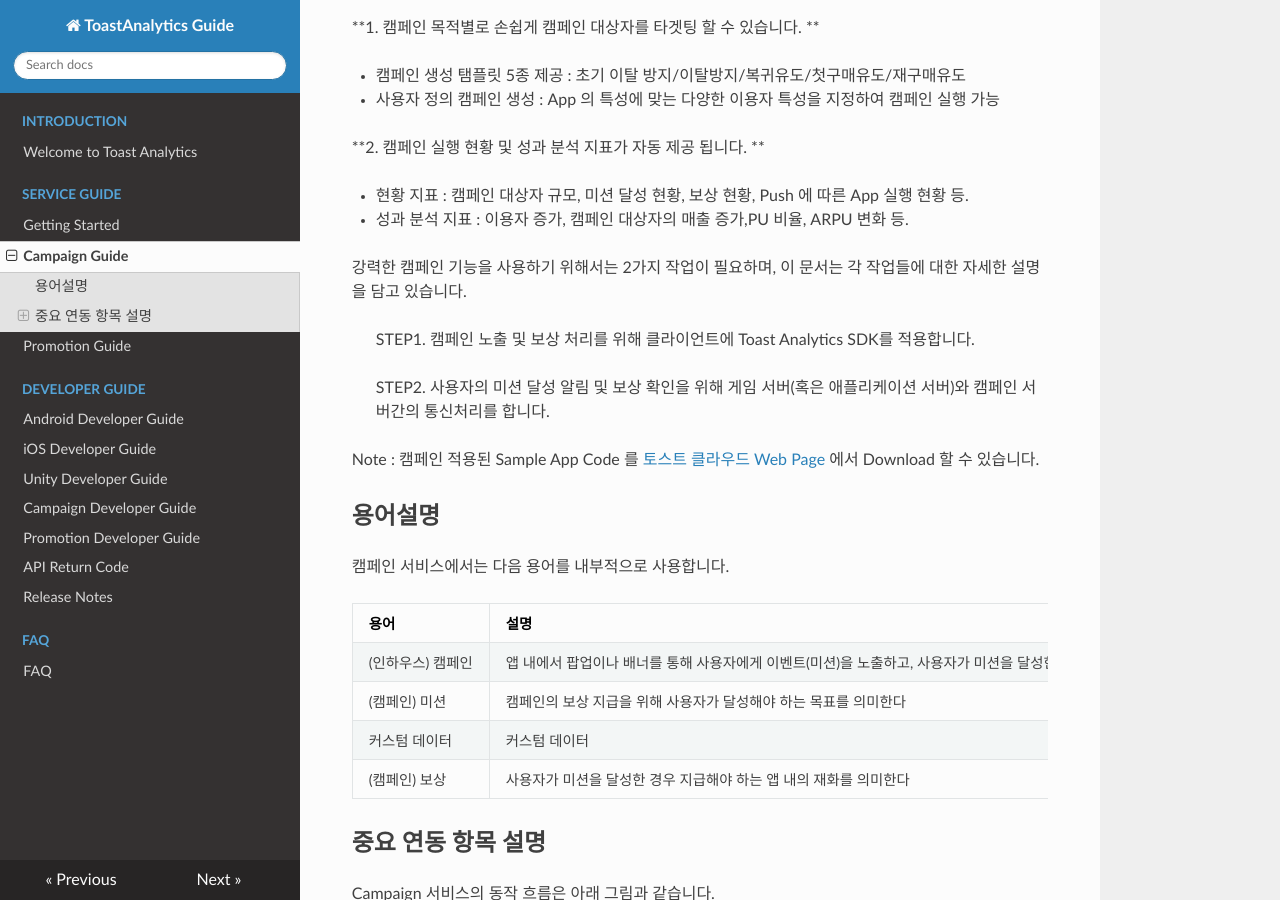
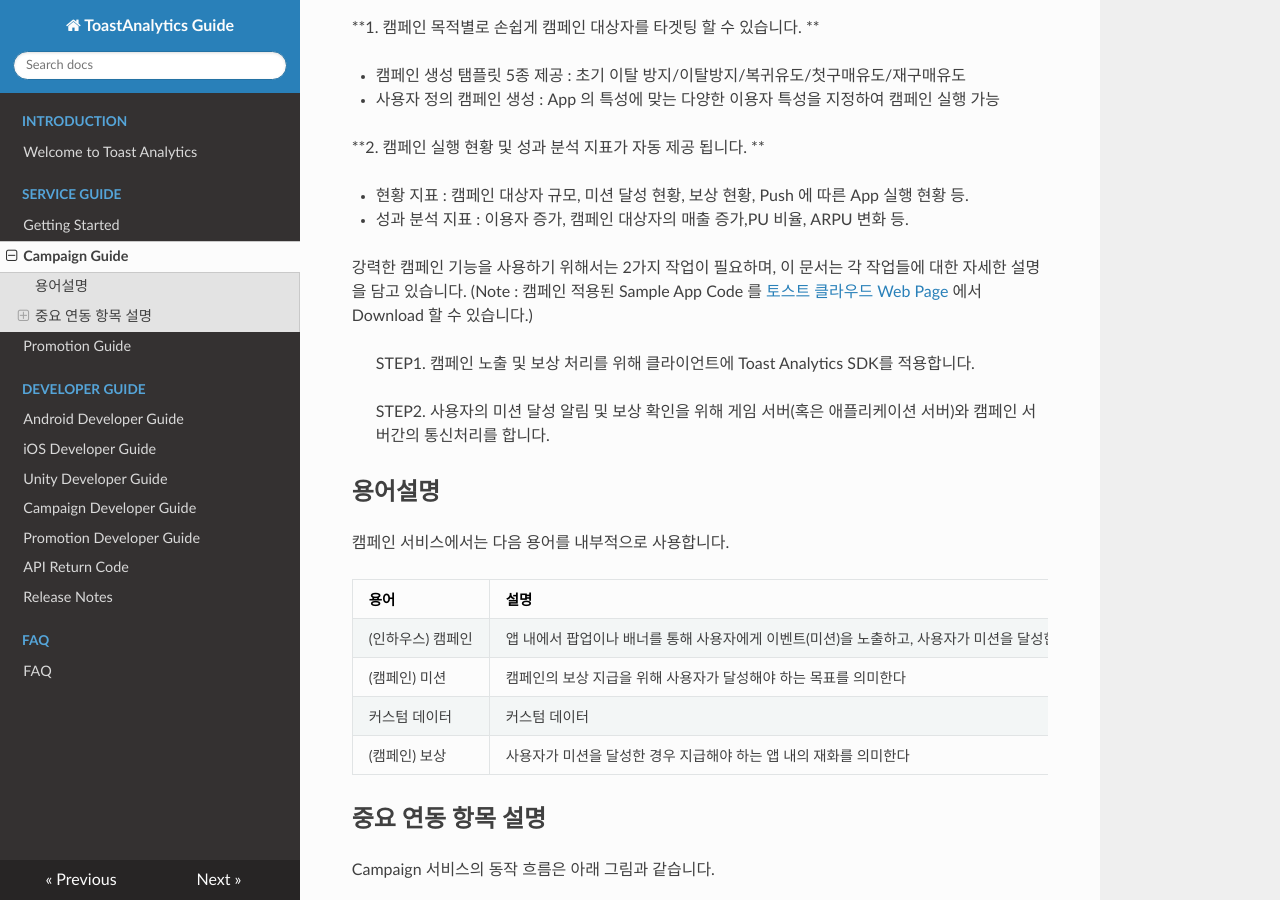
Before and after one commit to ToastAnalytics/ToastAnalytics, an MkDocs documentation site: the page built from docs/Developer/2. Campaign Guide.md, in a window 1280 px wide and 900 px high, scrolled down 336 px. Built offline with MkDocs 1.6.1, drawn with Linux system fonts in a browser that asks for light colours; nearby versions of some CDN libraries; old or Windows-style settings are respelled for this version of MkDocs.

```diff
--- a/docs/Developer/2. Campaign Guide.md
+++ b/docs/Developer/2. Campaign Guide.md
@@ -17,13 +17,14 @@ Analytics 캠페인을 연동 하면,
 - 성과 분석 지표 : 이용자 증가, 캠페인 대상자의 매출 증가,PU 비율, ARPU 변화 등.
 
 강력한 캠페인 기능을 사용하기 위해서는 2가지 작업이 필요하며, 이 문서는 각 작업들에 대한 자세한 설명을 담고 있습니다.
+(Note : 캠페인 적용된 Sample App Code 를 [토스트 클라우드 Web Page](http://cloud.toast.com/documents/6/) 에서 Download 할 수 있습니다.)
 
 > STEP1. 캠페인 노출 및 보상 처리를 위해 클라이언트에 Toast Analytics SDK를 적용합니다.
 
 > STEP2. 사용자의 미션 달성 알림 및 보상 확인을 위해 게임 서버(혹은 애플리케이션 서버)와 캠페인 서버간의 통신처리를 합니다.
 
 
-Note : 캠페인 적용된 Sample App Code 를 [토스트 클라우드 Web Page](http://cloud.toast.com/documents/6/) 에서 Download 할 수 있습니다.
+
 
 ##용어설명
 캠페인 서비스에서는 다음 용어를 내부적으로 사용합니다.
```
